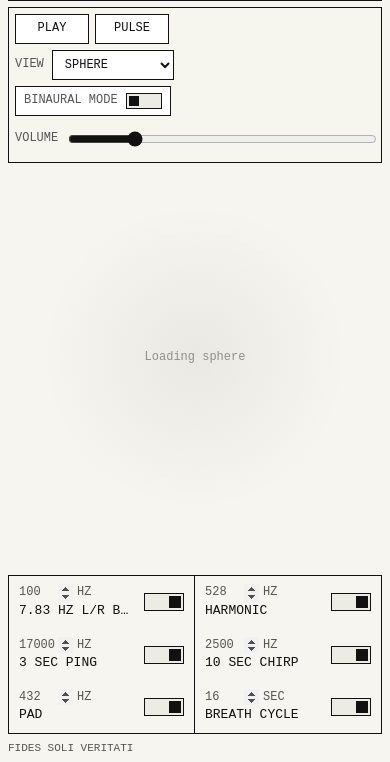
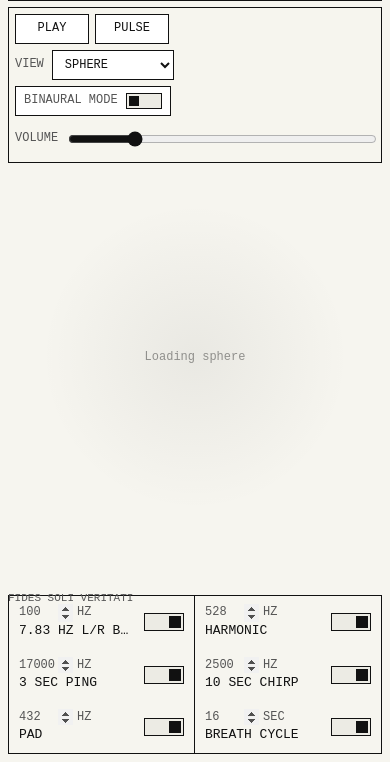
Before and after one commit to ufo-files/dog-whistle, a website: page index.html in a window 390 px wide. Shown: the part 82-844 px from the top of the page. Drawn offline with nearby package versions, Linux system fonts and the light colour scheme; animation ran at ten frames a second.

Commit message:
Position motto above audio controls

```diff
--- a/styles.css
+++ b/styles.css
@@ -434,7 +434,7 @@ select {
 .site-motto {
   position: fixed;
   left: 12px;
-  bottom: 10px;
+  bottom: 88px;
   z-index: 6;
   color: var(--muted);
   font: 12px/1 var(--font);
@@ -496,13 +496,13 @@ select {
   .readout {
     left: 8px;
     right: 8px;
-    bottom: 28px;
+    bottom: 8px;
     grid-template-columns: repeat(2, minmax(0, 1fr));
   }
 
   .site-motto {
     left: 8px;
-    bottom: 8px;
+    bottom: 158px;
     font-size: 11px;
   }
 
```
